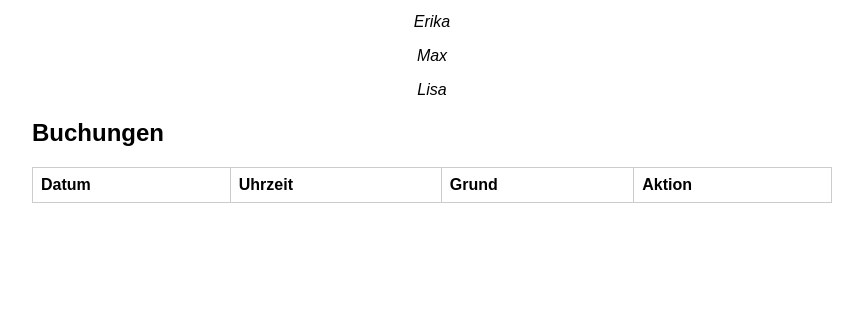
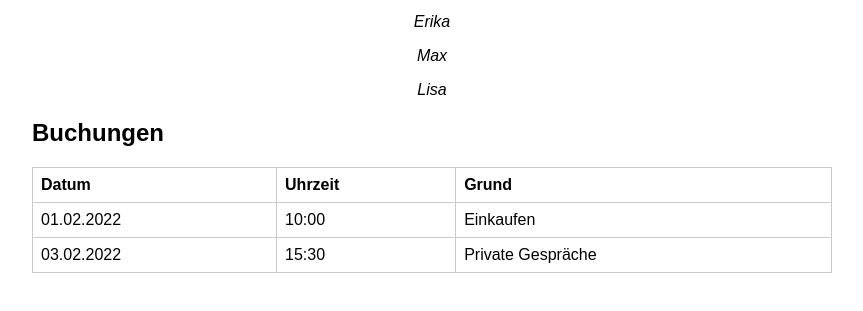
Before and after one commit to brausi12357/Die-admins, a plain HTML site: page index.html in a window 1280 px wide. Shown: the part 101-412 px from the top of the page, without its empty margins (208-1071 px from the left). Drawn offline with Linux system fonts and the light colour scheme.

Commit message:
Update index.html2

```diff
--- a/index.html
+++ b/index.html
@@ -54,17 +54,22 @@ text-align: left;
                 <th>Datum</th>
                 <th>Uhrzeit</th>
                 <th>Grund</th>
-<th>Aktion</th>
             </tr>
         </thead>
         <tbody>
-<!-- Hier werden die Buchungen eingefügt -->
+            <tr>
+                <td>01.02.2022</td>
+                <td>10:00</td>
+                <td>Einkaufen</td>
+            </tr>
+            <tr>
+                <td>03.02.2022</td>
+                <td>15:30</td>
+                <td>Private Gespräche</td>
+            </tr>
+            <!-- Weitere Buchungen hier einfügen -->
         </tbody>
     </table>
 </div>
-<script>
-// JavaScript-Teil deines Codes
-// ...
-</script>
 </body>
 </html>
```
Lines whose indentation alone changed are shown as unchanged.
